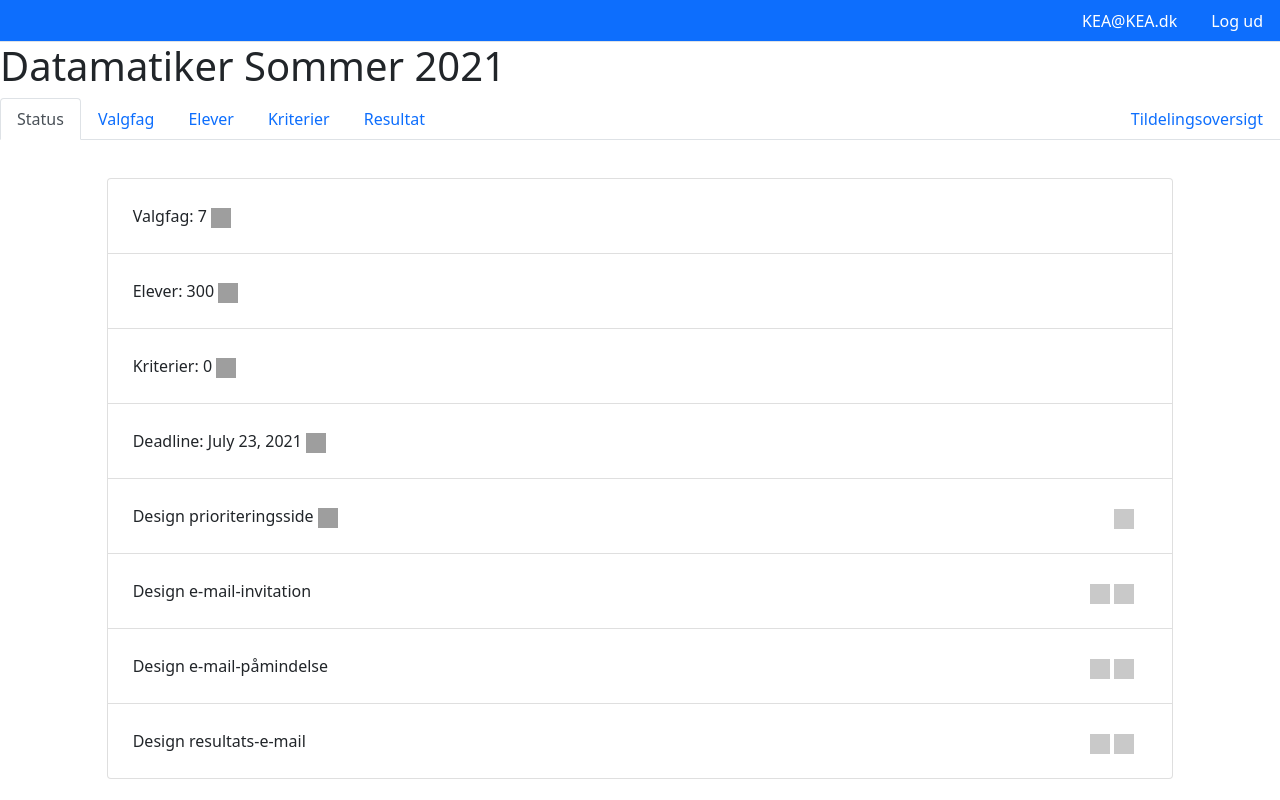
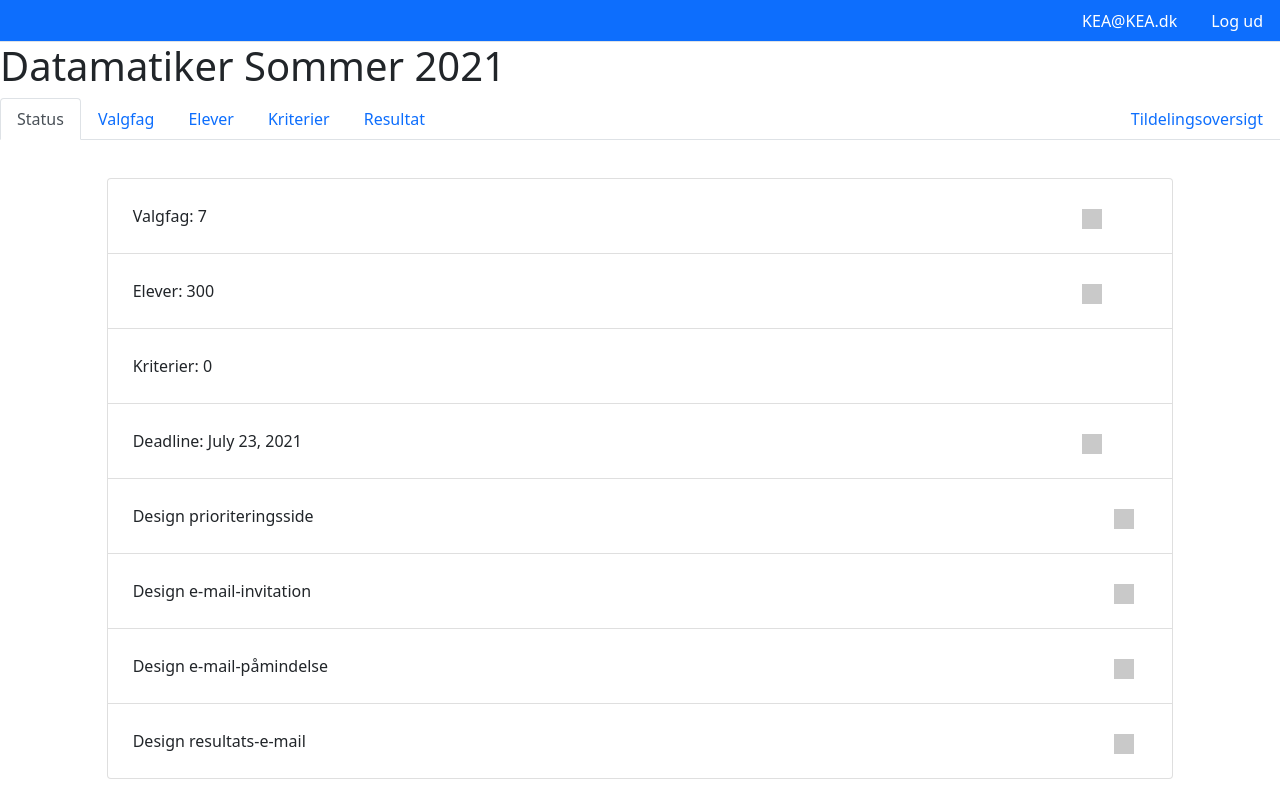
Before and after one commit to miyl/school-elective-allocation-system, a Django app: page /assignment/1 in a window 1280 px wide. Run offline with Django 3.2, Linux system fonts and the light colour scheme; data comes from the database, SQL or seed files in the repository; some libraries are stand-ins or nearby versions; grey boxes are pictures that could not be loaded.

Commit message:
Added check-symbol and its function to Status side. Fixed some CSS positioning

```diff
--- a/school_elective_assigner/common/static/css/css.css
+++ b/school_elective_assigner/common/static/css/css.css
@@ -60,12 +60,11 @@
 }
 
 .icon_edit_stud {
-    right: 10%;
+    right: 11.5%;
 }
 
 .icon_del_stud {
-    right: 8%;
-
+    right: 9%;
 }
 
 .icon_edit_crit {
@@ -89,7 +88,7 @@
 }
 
 .icon_del_cour {
-  right: 8.5%;
+  right: 9%;
 }
 
 .icon_edit_assign {
@@ -117,6 +116,10 @@
   margin-top: 3%;
 }
 
-.icon_view_pri_side {
+.icon_preview_symbol {
   right: 3%
 }
+
+.icon_status_symbol {
+  right: 6%
+}
--- a/school_elective_assigner/main/templates/status.html
+++ b/school_elective_assigner/main/templates/status.html
@@ -2,37 +2,70 @@
   <div class="tab-pane fade show active margin_top" id="status" role="tabpanel" aria-labelledby="status-tab">
     <ul class="list-group col-lg-10 mx-auto">
       <li class="list-group-item">Valgfag: {{ courses|length }}
-        <img src="{% static 'libs/node/node_modules/bootstrap-icons/icons/check-circle.svg' %}" alt="Bootstrap" width="20" height="20">
+        <button class="icon_status_symbol icon_absolute" data-bs-toggle="modal" data-bs-target="">
+          {% if courses|length > 0 %}
+          <img src="{% static 'libs/node/node_modules/bootstrap-icons/icons/check-circle.svg' %}" alt="Bootstrap" width="20" height="20">
+          {% endif %}
+        </button>
       </li>
       <li class="list-group-item">Elever: {{ students|length }}
-        <img src="{% static 'libs/node/node_modules/bootstrap-icons/icons/check-circle.svg' %}" alt="Bootstrap" width="20" height="20">
+        <button class="icon_status_symbol icon_absolute" data-bs-toggle="modal" data-bs-target="">
+          {% if students|length > 0 %}
+          <img src="{% static 'libs/node/node_modules/bootstrap-icons/icons/check-circle.svg' %}" alt="Bootstrap" width="20" height="20">
+          {% endif %}
+        </button>
       </li>
       <li class="list-group-item">Kriterier: {{ criteria|length }}
-        <img src="{% static 'libs/node/node_modules/bootstrap-icons/icons/check-circle.svg' %}" alt="Bootstrap" width="20" height="20">
+        <button class="icon_status_symbol icon_absolute" data-bs-toggle="modal" data-bs-target="">
+          {% if criteria|length > 0 %}
+          <img src="{% static 'libs/node/node_modules/bootstrap-icons/icons/check-circle.svg' %}" alt="Bootstrap" width="20" height="20">
+          {% endif %}
+        </button>
       </li>
       <li class="list-group-item">Deadline: {{ assignment.deadline }}
-        <img src="{% static 'libs/node/node_modules/bootstrap-icons/icons/check-circle.svg' %}" alt="Bootstrap" width="20" height="20">
+        <button class="icon_status_symbol icon_absolute" data-bs-toggle="modal" data-bs-target="">
+          {% if assignment.deadline %}
+          <img src="{% static 'libs/node/node_modules/bootstrap-icons/icons/check-circle.svg' %}" alt="Bootstrap" width="20" height="20">
+          {% endif %}
+        </button>
       </li>
       <li class="list-group-item">Design prioriteringsside
-        <button class="icon_view_pri_side icon_absolute" data-bs-toggle="modal" data-bs-target=""><img src="{% static 'libs/node/node_modules/bootstrap-icons/icons/eye.svg' %}" alt="Bootstrap" width="20" height="20"></button>
-        <img src="{% static 'libs/node/node_modules/bootstrap-icons/icons/check-circle.svg' %}" alt="Bootstrap" width="20" height="20">
+        <button class="icon_preview_symbol icon_absolute" data-bs-toggle="modal" data-bs-target="">
+          <img src="{% static 'libs/node/node_modules/bootstrap-icons/icons/eye.svg' %}" alt="Bootstrap" width="20" height="20"></button>
+          <button class="icon_status_symbol icon_absolute" data-bs-toggle="modal" data-bs-target="">
+            {% if priority_form_text %}
+            <img src="{% static 'libs/node/node_modules/bootstrap-icons/icons/check-circle.svg' %}" alt="Bootstrap" width="20" height="20">
+            {% endif %}
+          </button>
       </li>
       <li class="list-group-item">Design e-mail-invitation
-        <button class="icon_view_pri_side icon_absolute" data-bs-toggle="modal" data-bs-target="">
+        <button class="icon_preview_symbol icon_absolute" data-bs-toggle="modal" data-bs-target="">
           <img src="{% static 'libs/node/node_modules/bootstrap-icons/icons/eye.svg' %}" alt="Bootstrap" width="20" height="20">
+        </button>
+        <button class="icon_status_symbol icon_absolute" data-bs-toggle="modal" data-bs-target="">
+          {% if invitation_email_sent %}
           <img src="{% static 'libs/node/node_modules/bootstrap-icons/icons/check-circle.svg' %}" alt="Bootstrap" width="20" height="20">
+          {% endif %}
         </button>
       </li>
       <li class="list-group-item">Design e-mail-påmindelse
-        <button class="icon_view_pri_side icon_absolute" data-bs-toggle="modal" data-bs-target="">
+        <button class="icon_preview_symbol icon_absolute" data-bs-toggle="modal" data-bs-target="">
           <img src="{% static 'libs/node/node_modules/bootstrap-icons/icons/eye.svg' %}" alt="Bootstrap" width="20" height="20">
+        </button>
+        <button class="icon_status_symbol icon_absolute" data-bs-toggle="modal" data-bs-target="">
+          {% if reminder_email_sent %}
           <img src="{% static 'libs/node/node_modules/bootstrap-icons/icons/check-circle.svg' %}" alt="Bootstrap" width="20" height="20">
+          {% endif %}
         </button>
       </li>
       <li class="list-group-item">Design resultats-e-mail
-        <button class="icon_view_pri_side icon_absolute" data-bs-toggle="modal" data-bs-target="">
+        <button class="icon_preview_symbol icon_absolute" data-bs-toggle="modal" data-bs-target="">
           <img src="{% static 'libs/node/node_modules/bootstrap-icons/icons/eye.svg' %}" alt="Bootstrap" width="20" height="20">
+        </button>
+        <button class="icon_status_symbol icon_absolute" data-bs-toggle="modal" data-bs-target="">
+          {% if results_email_sent %}
           <img src="{% static 'libs/node/node_modules/bootstrap-icons/icons/check-circle.svg' %}" alt="Bootstrap" width="20" height="20">
+          {% endif %}
         </button>
       </li>
     </ul>
```
